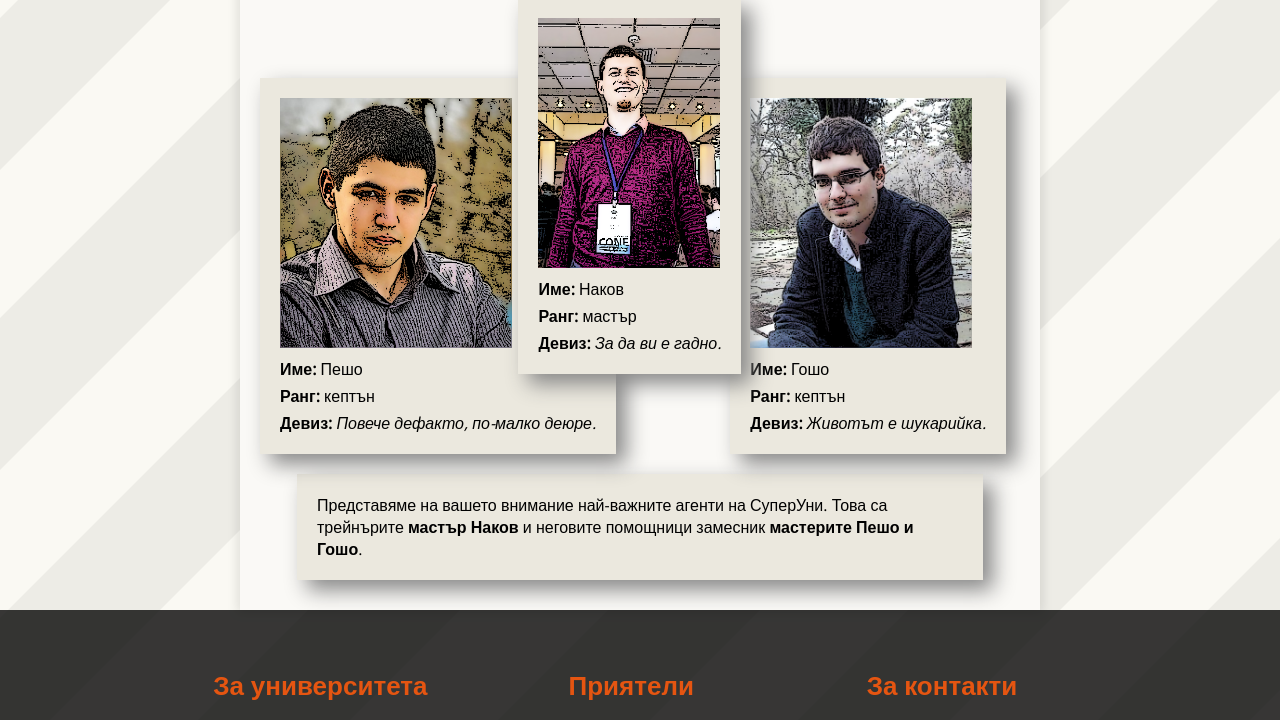
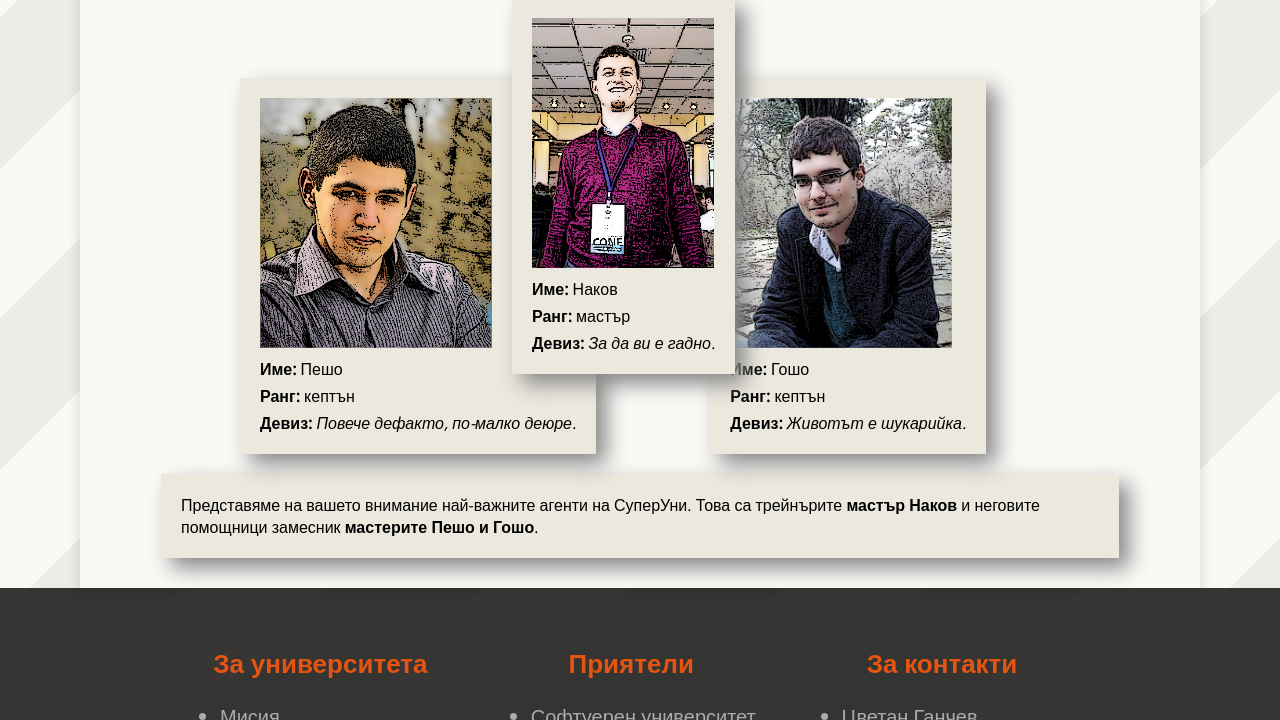
Before and after one commit to TeamYsera/HTML-CSS-Teamwork, a plain HTML site: page team.html in a window 1280 px wide. Shown: the part 282-1002 px from the top of the page. Drawn offline with nearby package versions, Linux system fonts and the light colour scheme.

Commit message:
Change main width

```diff
--- a/styles/team.css
+++ b/styles/team.css
@@ -4,12 +4,16 @@ html {
 
 main {
     /*size*/
-    max-width: 800px;
     min-height: 500px;
     /*padding*/
     padding-bottom: 30px;
     /*text and fonts*/
     font-size: 1.6rem;
+}
+
+body main > div {
+    max-width: 800px;
+    margin: 0 auto;
 }
 
 main > section {
--- a/team.html
+++ b/team.html
@@ -3,12 +3,13 @@
 <head lang="en">
     <meta charset="UTF-8">
     <title>Екип</title>
+    <link rel="stylesheet" href="styles/footer.css"/>
     <link rel="stylesheet" href="styles/layout-style.css"/>
     <link rel="stylesheet" media='screen and (min-width: 980px)' href="styles/layout-big.css"/>
     <link rel="stylesheet" media='screen and (max-width: 980px) and (min-width: 640px)' href="styles/layout-medium.css"/>
     <link rel="stylesheet" media='screen and (max-width: 640px)' href="styles/layout-small.css"/>
     <link rel="stylesheet" href="styles/team.css">
-    <link rel="stylesheet" href="styles/footer.css"/>
+
     <link href='http://fonts.googleapis.com/css?family=Open+Sans' rel='stylesheet' type='text/css'>
 </head>
 <body>
```
